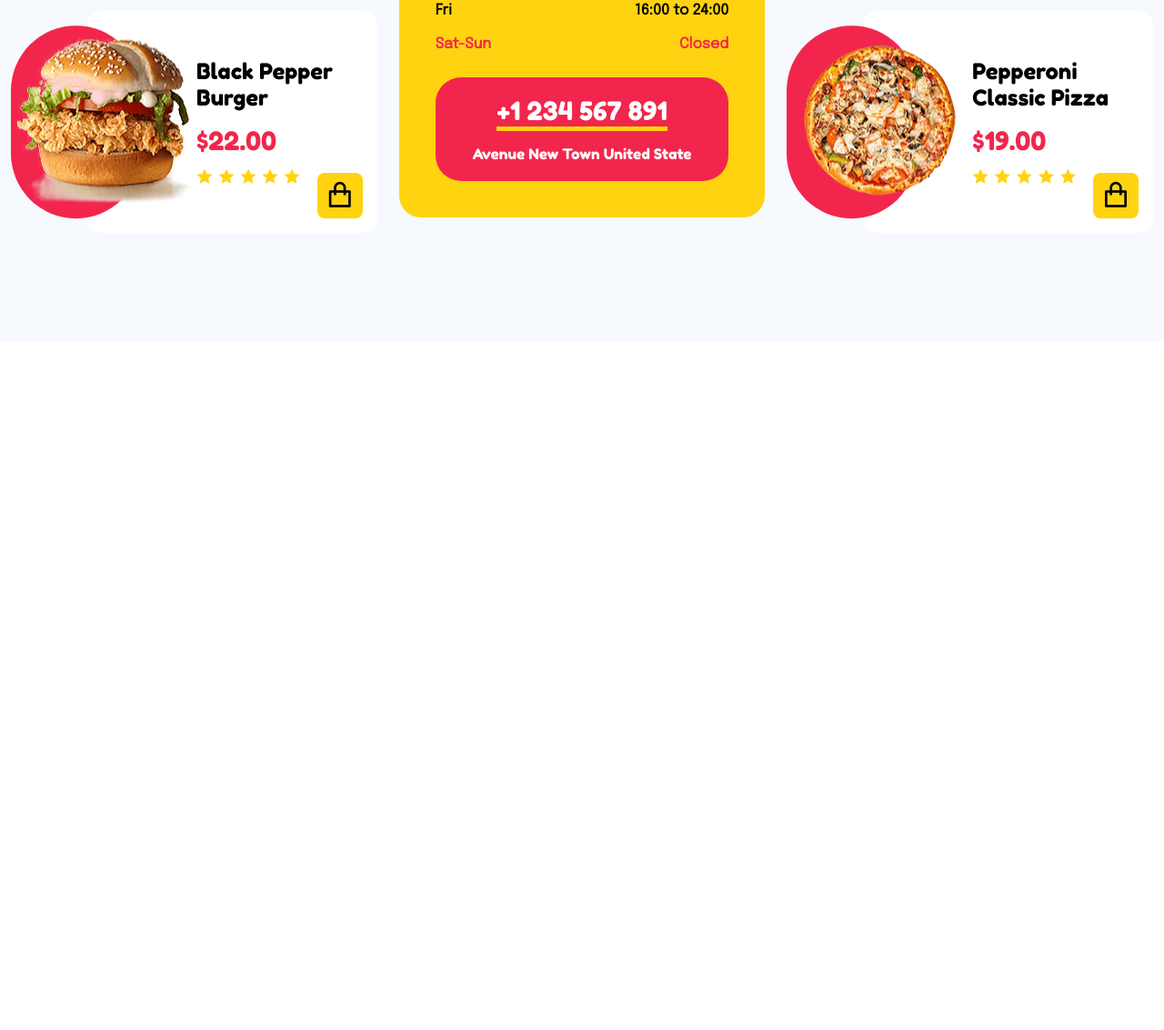
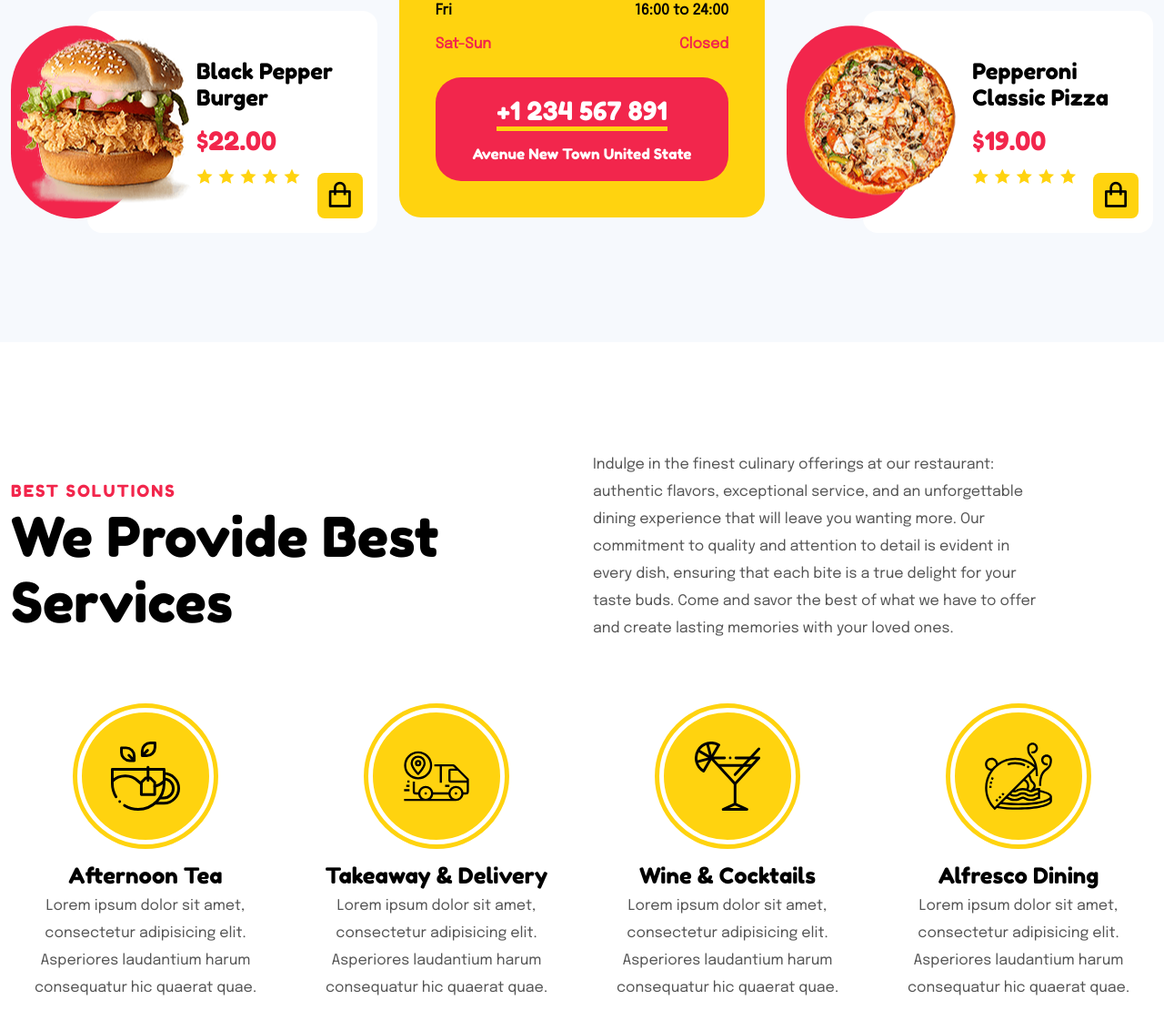
Before and after one commit to Ellisvelandia/Restaurant-vanillajavascript, a plain HTML site: page index.html in a window 1280 px wide. Shown: the part 2661-3793 px from the top of the page at 91% size. Before the commit the page ends 3037 px from the top, so only its background shows below. Drawn offline with nearby package versions, Linux system fonts and the light colour scheme; files whose address does not match are found by name.

Commit message:
services

```diff
--- a/assets/css/styles.css
+++ b/assets/css/styles.css
@@ -577,6 +577,44 @@ img {
   margin-top: 1.25rem;
 }
 /*=============== SERVICES ===============*/
+.services .section__container {
+  align-items: center;
+}
+
+.services__container {
+  grid-template-columns: repeat(4, 1fr);
+}
+
+.services__item {
+  text-align: center;
+}
+
+.services__img-wrapper {
+  width: 150px;
+  height: 150px;
+  border-radius: 50%;
+  background-color: var(--first-color);
+  border: 5px solid var(--body-color);
+  outline: 5px solid var(--first-color);
+  display: grid;
+  place-items: center;
+  margin-inline: auto;
+}
+
+.services__img {
+  width: 76px;
+}
+
+.services__title {
+  font-size: var(--h3-font-size);
+  margin-block: 1.25rem 0.25rem;
+  cursor: pointer;
+  transition: all 0.3s var(--transition);
+}
+
+.services__title:hover {
+  color: var(--second-color);
+}
 
 /*=============== DEALS ===============*/
 
--- a/index.html
+++ b/index.html
@@ -150,6 +150,7 @@
           </div>
         </div>
       </div>
+
       <div class="about__container grid">
         <div class="about__item">
           <img src="assets/img/restaurant-1.jpg" alt="restaurant item" class="about__img">
@@ -311,7 +312,9 @@
               <dd class="close">Closed</dd>
             </dl>
             <div class="opening__data">
-              <a href="callto: +123456789"><h3>+1 234 567 891</h3></a>
+              <a href="callto: +123456789">
+                <h3>+1 234 567 891</h3>
+              </a>
               <h4 class="opening__description">
                 Avenue New Town United State
               </h4>
@@ -392,7 +395,62 @@
     </section>
 
     <!--==================== SERVICES ====================-->
-    <section class="services" id="services"></section>
+    <section class="services container section" id="services">
+      <div class="section__container grid">
+        <div class="section__group">
+          <span class="section__subtitle">BEST SOLUTIONS</span>
+          <h2 class="section__title">We Provide Best Services</h2>
+        </div>
+
+        <div class="section__group">
+          <p class="section__description">Indulge in the finest culinary offerings at our restaurant: authentic flavors,
+            exceptional service, and an
+            unforgettable dining experience that will leave you wanting more. Our commitment to quality and attention to
+            detail is
+            evident in every dish, ensuring that each bite is a true delight for your taste buds. Come and savor the
+            best of what we
+            have to offer and create lasting memories with your loved ones.</p>
+        </div>
+      </div>
+      <div class="services__container grid">
+        <div class="services__item">
+          <div class="services__img-wrapper">
+            <img src="assets/img/service-1.svg" alt="services pictures" class="services__img">
+          </div>
+          <h3 class="services__title">Afternoon Tea</h3>
+          <p class="services__description">Lorem ipsum dolor sit amet, consectetur adipisicing elit. Asperiores
+            laudantium harum consequatur hic quaerat quae.</p>
+        </div>
+
+        <div class="services__item">
+          <div class="services__img-wrapper">
+            <img src="assets/img/services-2.svg" alt="services pictures" class="services__img">
+          </div>
+          <h3 class="services__title">Takeaway & Delivery</h3>
+          <p class="services__description">Lorem ipsum dolor sit amet, consectetur adipisicing elit. Asperiores
+            laudantium harum consequatur hic quaerat quae.</p>
+        </div>
+
+        <div class="services__item">
+          <div class="services__img-wrapper">
+            <img src="assets/img/services-3.svg" alt="services pictures" class="services__img">
+          </div>
+          <h3 class="services__title">Wine & Cocktails</h3>
+          <p class="services__description">Lorem ipsum dolor sit amet, consectetur adipisicing elit. Asperiores
+            laudantium harum consequatur hic quaerat quae.</p>
+        </div>
+
+        <div class="services__item">
+          <div class="services__img-wrapper">
+            <img src="assets/img/services-4.svg" alt="services pictures" class="services__img">
+          </div>
+          <h3 class="services__title">Alfresco Dining</h3>
+          <p class="services__description">Lorem ipsum dolor sit amet, consectetur adipisicing elit. Asperiores
+            laudantium harum consequatur hic quaerat quae.</p>
+        </div>
+
+      </div>
+    </section>
 
     <!--==================== DEALS ====================-->
     <section class="deals"></section>
```
